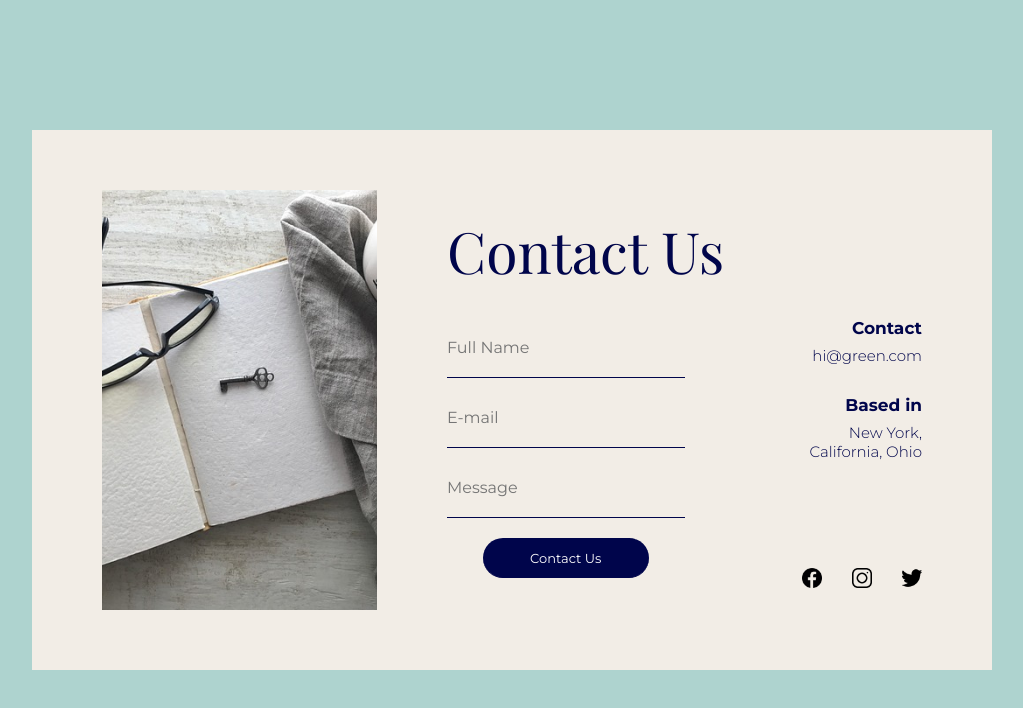
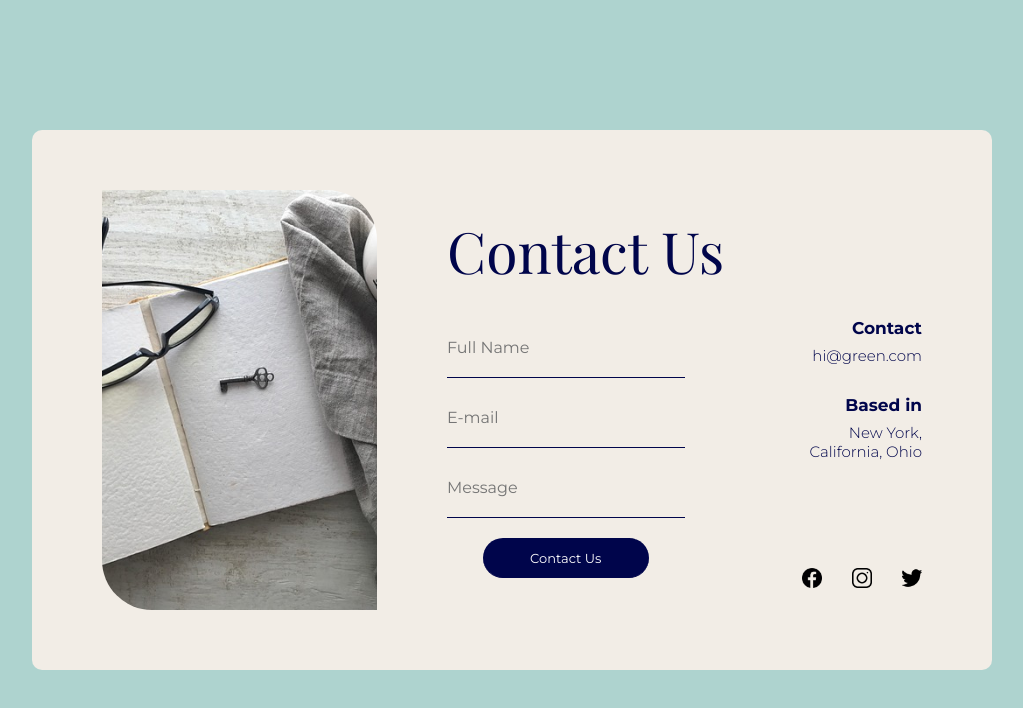
Before and after one commit to EunsuhJeon/forms-with-grid, a plain HTML site: page pages/contact-us.html in a window 1280 px wide. Shown: the whole page, without its empty margins (128-1151 px from the left). Drawn offline with nearby package versions, Linux system fonts and the light colour scheme; a web font is replaced by a local one.

Commit message:
Style Mockup2

```diff
--- a/main.css
+++ b/main.css
@@ -88,6 +88,7 @@ input[type='submit']{
     padding: 70px;
     gap: 10px;
     color: #00054B;
+    border-radius: 10px;
 }
 
 #contact-us-box > img{
@@ -95,6 +96,7 @@ input[type='submit']{
     height: 420px;
     object-fit: cover;
     margin-right: 60px;
+    border-radius: 0 50px 0 50px;
 }
 
 .content-box{
```
